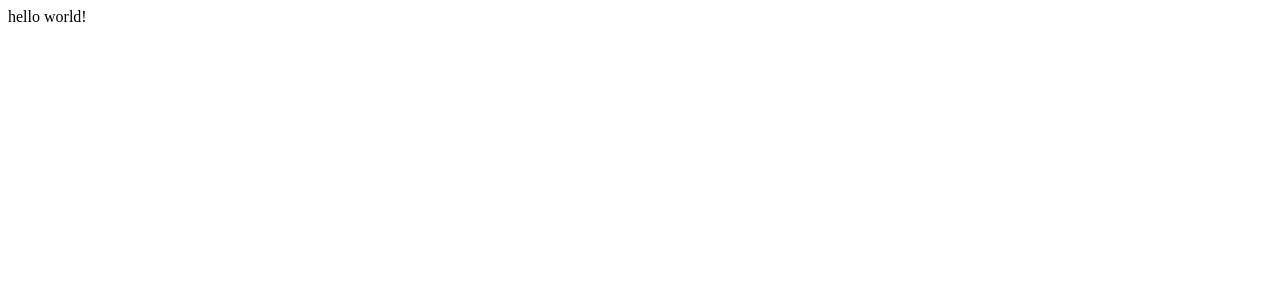
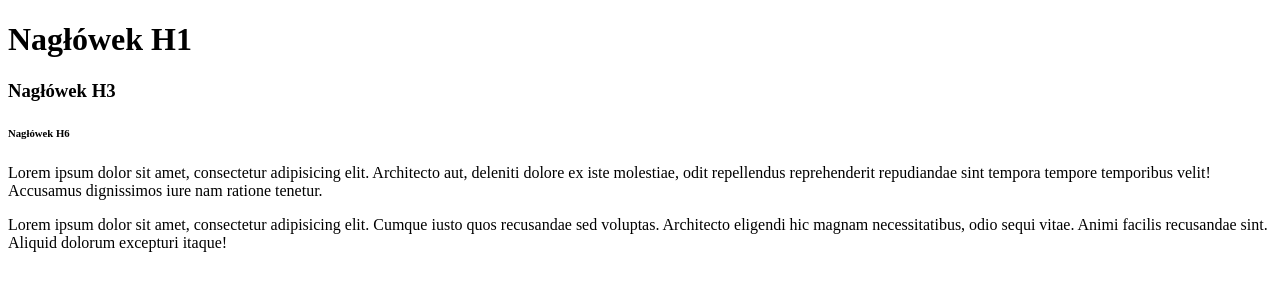
Before and after one commit to dorotasokoluk/html, a plain HTML site: page index.html in a window 1280 px wide. Drawn offline with Linux system fonts and the light colour scheme.

Commit message:
naglowki i akapity

```diff
--- a/index.html
+++ b/index.html
@@ -2,10 +2,21 @@
 <html lang="en">
 <head>
     <meta charset="UTF-8">
+    <meta name="author" content="Dorota Sokoluk"/>
+    <meta name="keywords" content="html, css, javascript, kurs SDA, kurs html"/>
     <title>Kurs html</title>
 </head>
 <body>
-hello world!
-
+<h1>Nagłówek H1</h1>
+<h3>Nagłówek H3</h3>
+<h6>Nagłówek H6</h6>
+<p>
+    Lorem ipsum dolor sit amet, consectetur adipisicing elit. Architecto aut, deleniti dolore ex iste molestiae, odit
+    repellendus reprehenderit repudiandae sint tempora tempore temporibus velit! Accusamus dignissimos iure nam ratione
+    tenetur.
+</p>
+<p>Lorem ipsum dolor sit amet, consectetur adipisicing elit. Cumque iusto quos recusandae sed voluptas. Architecto
+    eligendi hic magnam necessitatibus, odio sequi vitae. Animi facilis recusandae sint. Aliquid dolorum excepturi
+    itaque!</p>
 </body>
 </html>
```
